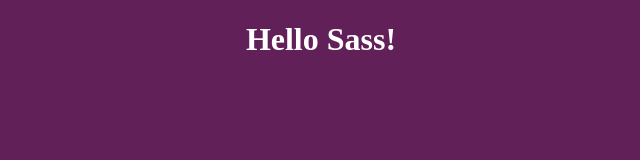
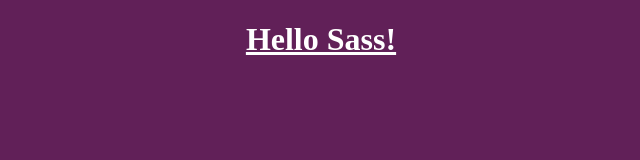
Before and after one commit to Divrun/Sass-Compiler, a website built with webpack: page index.html in a window 1280 px wide. Shown: the full height of the page, 319-959 px from the left. Built offline with Linux system fonts and the light colour scheme.

Commit message:
Added text-tecoration

```diff
--- a/assets/styles/style.sass
+++ b/assets/styles/style.sass
@@ -10,3 +10,4 @@
     h1
         +flex-center()
         color: #fff
+        text-decoration: underline
```
Also changed, not shown: dist/main.js.
